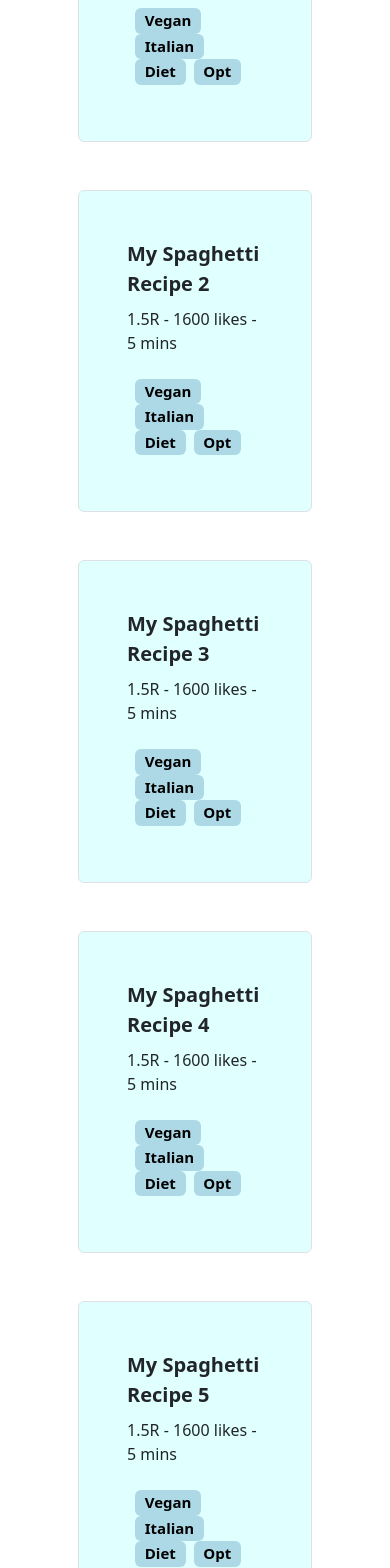
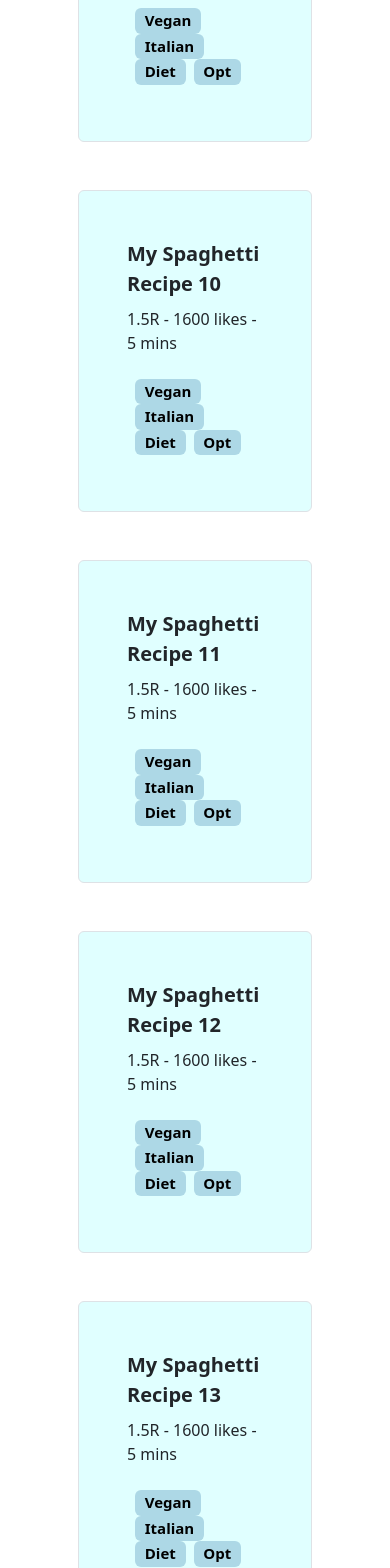
Before and after one commit to nguyenjh/CSE-110-Group-11, a React (Create React App) app in the folder my-app/: page / in a window 390 px wide. Shown: the part 3289-4857 px from the top of the page. Built offline with nearby package versions, Linux system fonts and the light colour scheme.

Commit message:
Test feeds interface and hamburger button

```diff
--- a/my-app/src/components/navbar/NavBar.css
+++ b/my-app/src/components/navbar/NavBar.css
@@ -61,7 +61,6 @@ a{
   height: 60%;
   width: 10%;
   min-width: 250px;
-  left: -50%;
   display: flex;
   flex-direction: column;
   text-align: center;
@@ -69,7 +68,10 @@ a{
   gap: 15px;
   border-radius: 5%;
 }
+.sidebar.inactive{
+  left: -50%;
 
+}
 .sidebar-header{
   padding-top: 145px;
   grid-column: span 2;
@@ -158,11 +160,11 @@ a{
 
   /*CSS to change the 3 horizontal lines to X button*/
 
-  .hamburger-menu span:nth-child(1) {
+  .hamburger-menu.inactive span:nth-child(1) {
     top: 25%;
   }
 
-  .hamburger-menu span:nth-child(3) {
+  .hamburger-menu.inactive span:nth-child(3) {
     top: 75%;
   }
 
--- a/my-app/src/components/navbar/NavBar.tsx
+++ b/my-app/src/components/navbar/NavBar.tsx
@@ -26,8 +26,8 @@ function NavBar() {
 
     return (
       <div className="d-flex" id="wholebar">  {/* code for side bar, top bar and right bar*/}
-        <aside className={`sidebar p-0 ${isOpen ? 'active' : ''}`}>
-          <ul className="top-sidebar-nav p-0">
+        <aside className={`sidebar p-0 ${isOpen ? 'active' : 'inactive'}`} data-testid="sidebar">
+          <ul className="top-sidebar-nav p-0" >
             <li className="sidebar-header">
                 Filter Search Results
             </li>
@@ -92,9 +92,10 @@ function NavBar() {
           </ul>
         </aside>
         {/* handle the hidden menu, appear/disappear when the button is clicked */}
-        <nav className="navbar navbar-expand border-bottom" id="topbar">
-            <div className={`hamburger-menu ${isOpen ? 'active' : ''}`}
-                              onClick={() => handleOpen()}>
+        <nav className="navbar navbar-expand border-bottom" id="topbar" data-testid='topbar'>
+            <div className={`hamburger-menu ${isOpen ? 'active' : 'inactive'}` }
+                              onClick={() => handleOpen()}
+                  data-testid='hamburger menu'>
                 <span></span>
                 <span></span>
                 <span></span>
@@ -112,7 +113,7 @@ function NavBar() {
         </nav>
 
         {/* put the + button into a nav bar so it always at the bottom right of the screen*/}
-        <aside className="newPostButton">
+        <aside className="newPostButton" data-testid = "newPostButton">
           <NewPostButton />
         </aside>
 
--- a/my-app/src/components/post/PostItem.tsx
+++ b/my-app/src/components/post/PostItem.tsx
@@ -9,7 +9,7 @@ const PostItem = (currentPost: Recipe) => {
             <div className="mb-2">{currentPost.rating}R - {currentPost.like} likes - {currentPost.time}</div>
             <div className="tags-container p-2 mt-2" >
                 {currentPost.tags.map((tag) => (
-                    <span key={tag} className="badge me-2" style = {{ backgroundColor: "lightblue", color: "black", fontSize: "15px"}}>{tag}</span>
+                    <span key={`post-${tag}`} className="badge me-2" style = {{ backgroundColor: "lightblue", color: "black", fontSize: "15px"}}>{tag}</span>
                 ))}
             </div>
         </li>
--- a/my-app/src/components/post/PostList.tsx
+++ b/my-app/src/components/post/PostList.tsx
@@ -9,7 +9,7 @@ const PostList = () => {
     const { recipes } = useContext(AppContext);
 
     return (
-        <div className="row mt-3" style={{ display: "flex", flexWrap: "wrap" }}>
+        <div className="row mt-3" style={{ display: "flex", flexWrap: "wrap" }} data-testid ="posts container">
             {recipes.map((recipe: Recipe) => (
                 <div className="col-sm-4" key={recipe.id}> {/* 3 columns for each post using booststrap*/}
                     <PostItem
--- a/my-app/src/constants/constants.tsx
+++ b/my-app/src/constants/constants.tsx
@@ -80,6 +80,7 @@ export const recipesList = [  /*dummy recipes to display */
         tags: suggestTag
 
     },
+
     {
         id: 8,
         name: "My Spaghetti Recipe 8",
@@ -89,11 +90,10 @@ export const recipesList = [  /*dummy recipes to display */
         like: 1600,
         rating: 1.5,
         tags: suggestTag
-
     },
     {
-        id: 1,
-        name: "My Spaghetti Recipe 1",
+        id: 9,
+        name: "My Spaghetti Recipe 9",
         summary: "My Spaghetti Recipe",
         instruction: "Step1.... Step2 ....",
         time: "5 mins",
@@ -102,18 +102,8 @@ export const recipesList = [  /*dummy recipes to display */
         tags: suggestTag
     },
     {
-        id: 2,
-        name: "My Spaghetti Recipe 2",
-        summary: "My Spaghetti Recipe",
-        instruction: "Step1.... Step2 ....",
-        time: "5 mins",
-        like: 1600,
-        rating: 1.5,
-        tags: suggestTag
-    },
-    {
-        id: 3,
-        name: "My Spaghetti Recipe 3",
+        id: 10,
+        name: "My Spaghetti Recipe 10",
         summary: "My Spaghetti Recipe",
         instruction: "Step1.... Step2 ....",
         time: "5 mins",
@@ -123,8 +113,8 @@ export const recipesList = [  /*dummy recipes to display */
 
     },
     {
-        id: 4,
-        name: "My Spaghetti Recipe 4",
+        id: 11,
+        name: "My Spaghetti Recipe 11",
         summary: "My Spaghetti Recipe",
         instruction: "Step1.... Step2 ....",
         time: "5 mins",
@@ -134,8 +124,8 @@ export const recipesList = [  /*dummy recipes to display */
 
     },
     {
-        id: 5,
-        name: "My Spaghetti Recipe 5",
+        id: 12,
+        name: "My Spaghetti Recipe 12",
         summary: "My Spaghetti Recipe",
         instruction: "Step1.... Step2 ....",
         time: "5 mins",
@@ -145,8 +135,8 @@ export const recipesList = [  /*dummy recipes to display */
 
     },
     {
-        id: 6,
-        name: "My Spaghetti Recipe 6",
+        id: 13,
+        name: "My Spaghetti Recipe 13",
         summary: "My Spaghetti Recipe",
         instruction: "Step1.... Step2 ....",
         time: "5 mins",
--- a/my-app/src/view/MyNewsFeed.tsx
+++ b/my-app/src/view/MyNewsFeed.tsx
@@ -8,7 +8,7 @@ export const MyNewsFeed = () => {
                     <NavBar />
             </div>
 
-            <div className="posts">
+            <div className="posts" data-testid='posts-container'>
                 <PostList />
             </div>
 
```
Also changed, not shown: 1 other file (tests, documents, lock files or other folders).
